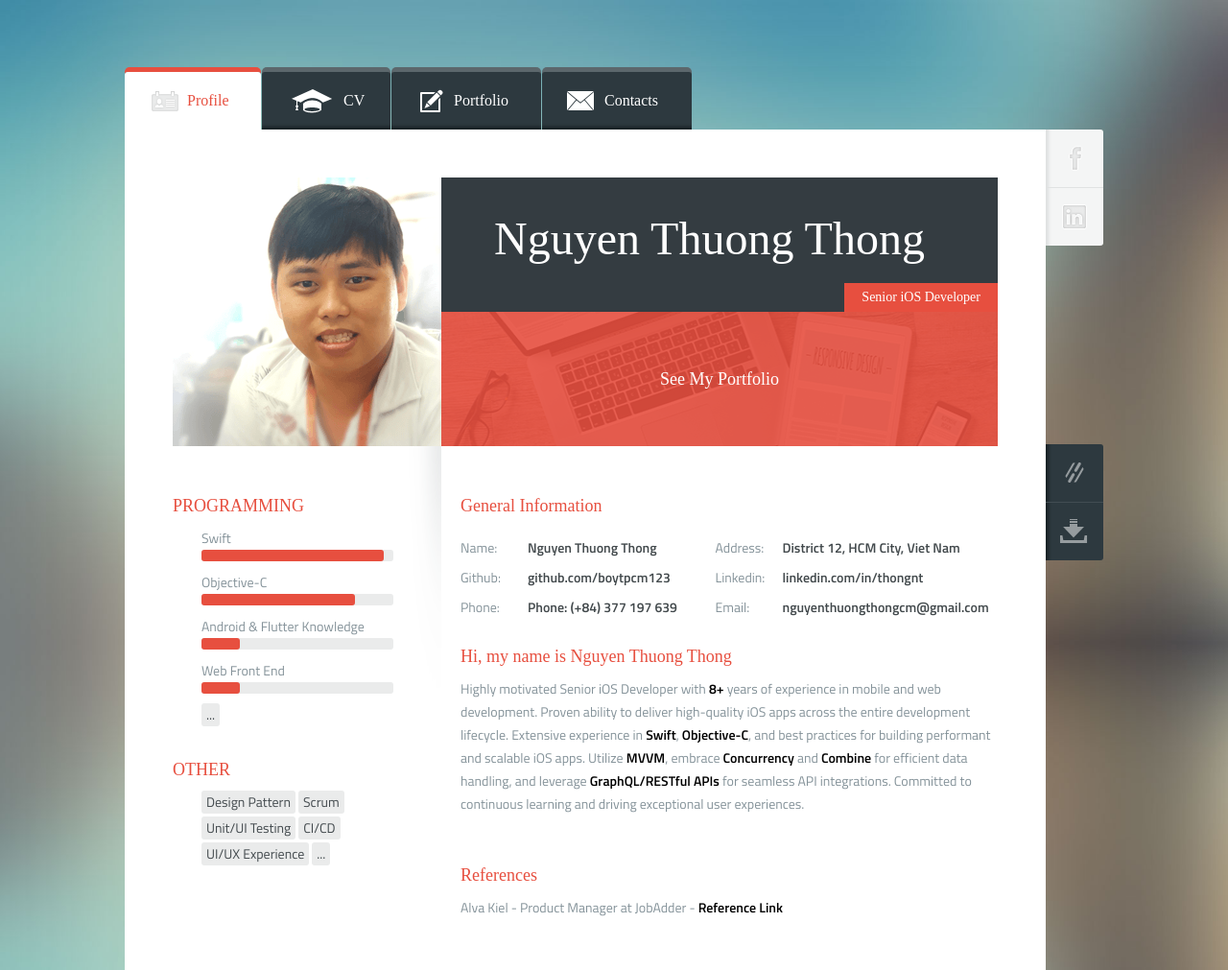
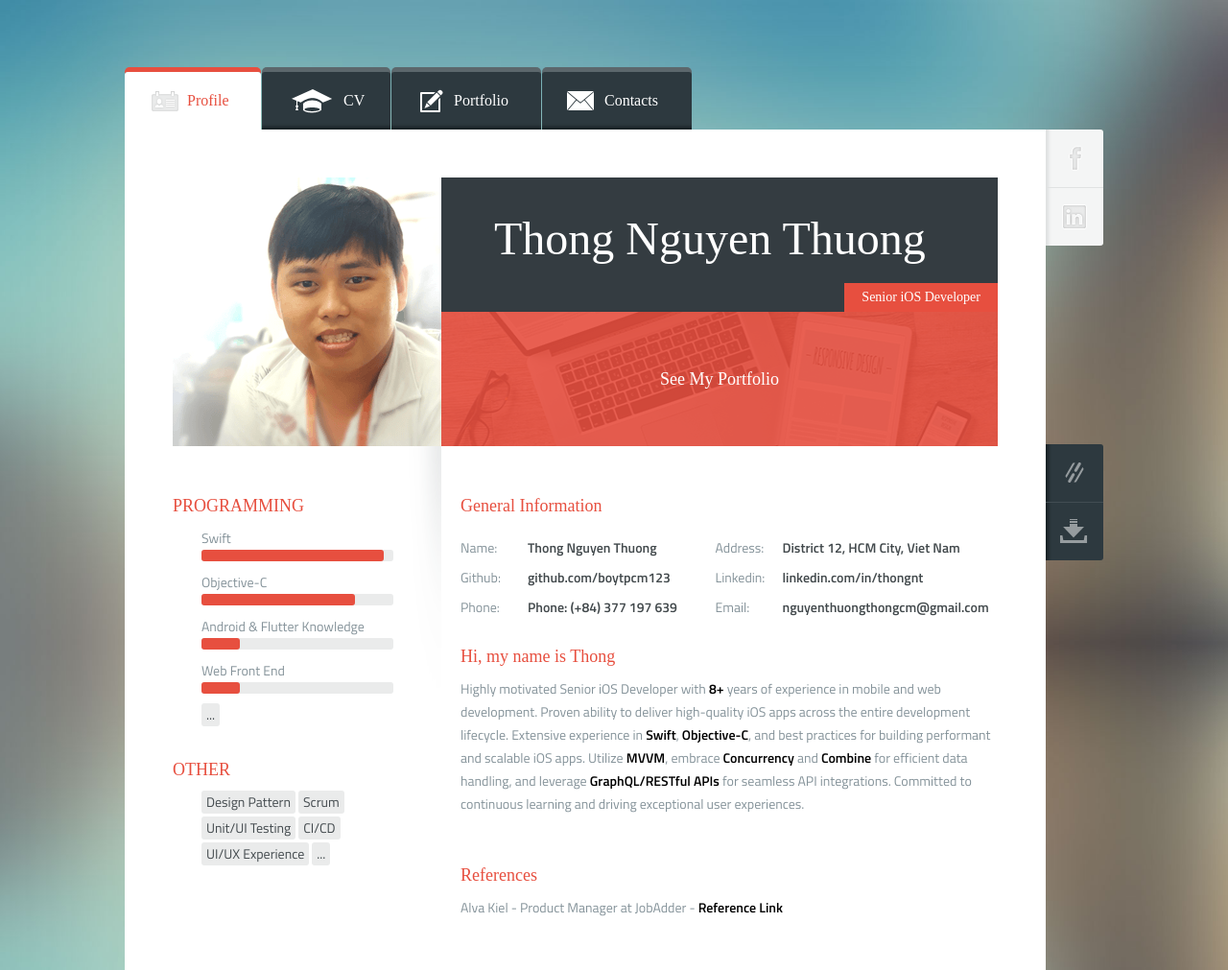
Before and after one commit to boytpcm123/boytpcm123.github.io, a plain HTML site: page index.html in a window 1280 px wide. Shown: the top 1011 px of the page at 96% size. Drawn offline with Linux system fonts and the light colour scheme; a web font is replaced by a local one.

Commit message:
Update cv and name

```diff
--- a/index.html
+++ b/index.html
@@ -8,7 +8,7 @@
         <meta name="viewport"
             content="width=device-width, initial-scale=1, maximum-scale=1.0, user-scalable=no" />
         <meta name="description"
-            content="Howdy, I’m Nguyen Thuong Thong. I’m a senior iOS developer living in Ho Chi Minh, Viet Nam. I am a fan of technology, programming, and web development." />
+            content="Howdy, I’m Thong. I’m a senior iOS developer living in Ho Chi Minh, Viet Nam. I am a fan of technology, programming, and web development." />
 
         <!-- Open Graph data -->
         <meta property="og:title"
@@ -18,7 +18,7 @@
         <meta property="og:image"
             content="https://thong-nt.firebaseapp.com/images/content/photo.png" />
         <meta property="og:description"
-            content="Howdy, I’m Nguyen Thuong Thong. I’m a senior iOS developer living in Ho Chi Minh, Viet Nam. I am a fan of technology, programming, and web development." />
+            content="Howdy, I’m Thong. I’m a senior iOS developer living in Ho Chi Minh, Viet Nam. I am a fan of technology, programming, and web development." />
 
         <link rel="apple-touch-icon" sizes="57x57" href="/apple-icon-57x57.png">
         <link rel="apple-touch-icon" sizes="60x60" href="/apple-icon-60x60.png">
@@ -113,7 +113,7 @@
                         </div>
                         <div class="personal-info">
                             <div class="name-position">
-                                <div class="name">Nguyen Thuong Thong</div>
+                                <div class="name">Thong Nguyen Thuong</div>
                                 <div class="position">Senior iOS Developer</div>
                             </div>
                             <div class="some-link">
@@ -214,8 +214,7 @@
                                             <span class="label">Name:</span>
                                             <span class="text"><a
                                                     href="https://www.linkedin.com/in/thongnt"
-                                                    target="_blank">Nguyen
-                                                    Thuong Thong</a></span>
+                                                    target="_blank">Thong Nguyen Thuong</a></span>
                                         </div>
                                         <div class="field">
                                             <span class="label">Github:</span>
@@ -259,7 +258,7 @@
                                 <div class="clear"></div>
                                 <!-- /Cleaner -->
                             </div>
-                            <h1>Hi, my name is Nguyen Thuong Thong</h1>
+                            <h1>Hi, my name is Thong</h1>
                             <div class="body">
                                 <p class="first-intro">
                                     Highly motivated Senior iOS Developer with <b>8+</b> years of experience in mobile and web
@@ -1571,8 +1570,7 @@
                                         <div id="contact-name">
                                             <a
                                                 href="https://www.linkedin.com/in/thongnt"
-                                                target="_blank">Nguyen Thuong
-                                                Thong</a>
+                                                target="_blank">Thong Nguyen Thuong</a>
                                         </div>
                                         <div id="contact-address">
                                             <a
```
Also changed, not shown: 1 other file.
